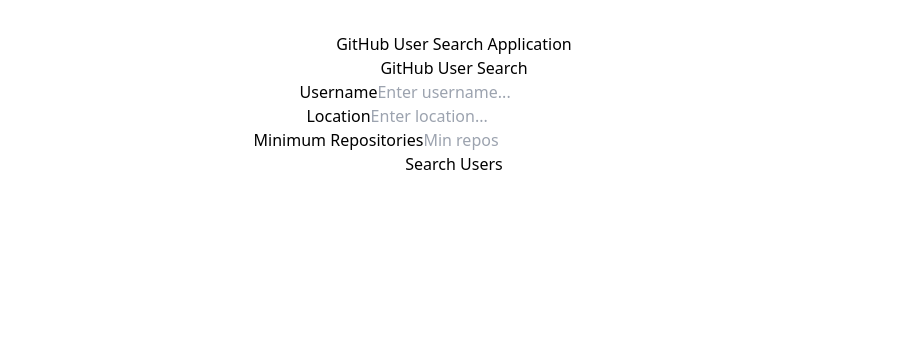
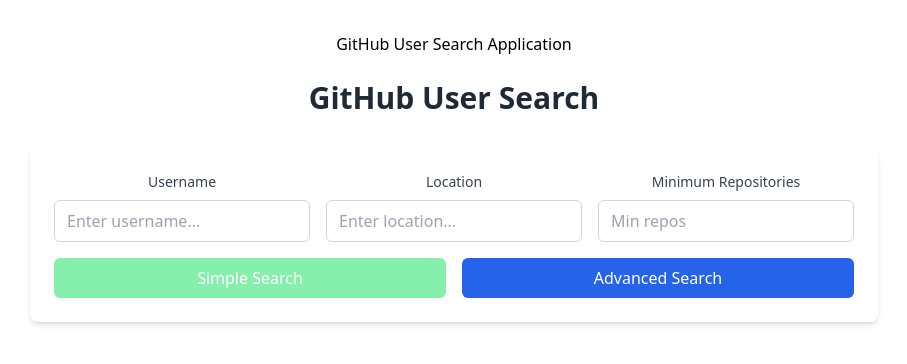
Before and after one commit to Hygue4/alx-fe-reactjs, a React app in the folder github-user-search/: page / in a window 1280 px wide. Shown: the top 364 px of the page, without its empty margins (186-1093 px from the left). Built offline with nearby package versions, Linux system fonts and the light colour scheme; the HTML template or start-up script is replaced by a standard one.

Commit message:
Fix: Separate UserCard component and remove unused imports

```diff
--- a/github-user-search/src/components/Search.jsx
+++ b/github-user-search/src/components/Search.jsx
@@ -1,5 +1,6 @@
 import { useState } from 'react';
-import { searchUsersAdvanced, getUserDetails } from '../services/githubService';
+import { searchUsersAdvanced, fetchUserData } from '../services/githubService';
+import UserCard from './UserCard';
 
 const Search = () => {
   const [searchParams, setSearchParams] = useState({
@@ -12,6 +13,31 @@
   const [error, setError] = useState(null);
   const [page, setPage] = useState(1);
   const [hasMore, setHasMore] = useState(false);
+
+  // Function that uses fetchUserData for simple search
+  const handleSimpleSearch = async (e) => {
+    e.preventDefault();
+    if (!searchParams.username.trim()) {
+      setError('Please enter a username');
+      return;
+    }
+
+    setLoading(true);
+    setError(null);
+    setUsers([]);
+    setPage(1);
+
+    try {
+      // Use fetchUserData for simple username search
+      const userData = await fetchUserData(searchParams.username);
+      setUsers([userData]); // Convert single user to array
+      setHasMore(false);
+    } catch {
+      setError('Looks like we cant find the user');
+    } finally {
+      setLoading(false);
+    }
+  };
 
   const handleInputChange = (e) => {
     const { name, value } = e.target;
@@ -67,73 +93,102 @@
   };
 
   return (
-    <div className="search-container">
-      <h2 className="search-title">GitHub User Search</h2>
+    <div className="max-w-4xl mx-auto p-6">
+      <h2 className="text-3xl font-bold text-center text-gray-800 mb-8">
+        GitHub User Search
+      </h2>
 
-      {/* Advanced Search Form */}
-      <form onSubmit={handleSubmit} className="search-form">
-        <div className="form-grid">
-          <div className="form-group">
-            <label className="form-label">Username</label>
+      {/* Search Form */}
+      <form
+        onSubmit={handleSubmit}
+        className="bg-white shadow-md rounded-lg p-6 mb-8"
+      >
+        <div className="grid grid-cols-1 md:grid-cols-3 gap-4 mb-4">
+          <div>
+            <label className="block text-sm font-medium text-gray-700 mb-2">
+              Username
+            </label>
             <input
               type="text"
               name="username"
               value={searchParams.username}
               onChange={handleInputChange}
               placeholder="Enter username..."
-              className="form-input"
+              className="w-full px-3 py-2 border border-gray-300 rounded-md focus:outline-none focus:ring-2 focus:ring-blue-500"
             />
           </div>
 
-          <div className="form-group">
-            <label className="form-label">Location</label>
+          <div>
+            <label className="block text-sm font-medium text-gray-700 mb-2">
+              Location
+            </label>
             <input
               type="text"
               name="location"
               value={searchParams.location}
               onChange={handleInputChange}
               placeholder="Enter location..."
-              className="form-input"
+              className="w-full px-3 py-2 border border-gray-300 rounded-md focus:outline-none focus:ring-2 focus:ring-blue-500"
             />
           </div>
 
-          <div className="form-group">
-            <label className="form-label">Minimum Repositories</label>
+          <div>
+            <label className="block text-sm font-medium text-gray-700 mb-2">
+              Minimum Repositories
+            </label>
             <input
               type="number"
               name="minRepos"
               value={searchParams.minRepos}
               onChange={handleInputChange}
               placeholder="Min repos"
-              className="form-input"
+              className="w-full px-3 py-2 border border-gray-300 rounded-md focus:outline-none focus:ring-2 focus:ring-blue-500"
             />
           </div>
         </div>
 
-        <button type="submit" disabled={loading} className="search-button">
-          {loading ? 'Searching...' : 'Search Users'}
-        </button>
+        {/* Two buttons - one using fetchUserData, one using searchUsersAdvanced */}
+        <div className="flex space-x-4">
+          <button
+            type="button"
+            onClick={handleSimpleSearch}
+            disabled={loading || !searchParams.username}
+            className="flex-1 bg-green-600 text-white py-2 px-4 rounded-md hover:bg-green-700 focus:outline-none focus:ring-2 focus:ring-green-500 disabled:bg-green-300 transition-colors"
+          >
+            {loading ? 'Searching...' : 'Simple Search'}
+          </button>
+          <button
+            type="submit"
+            disabled={loading}
+            className="flex-1 bg-blue-600 text-white py-2 px-4 rounded-md hover:bg-blue-700 focus:outline-none focus:ring-2 focus:ring-blue-500 disabled:bg-blue-300 transition-colors"
+          >
+            {loading ? 'Searching...' : 'Advanced Search'}
+          </button>
+        </div>
       </form>
 
-      {/* Error Message */}
-      {error && <div className="error-message">{error}</div>}
+      {/* Error and Loading States */}
+      {error && (
+        <div className="bg-red-100 border border-red-400 text-red-700 px-4 py-3 rounded mb-4">
+          {error}
+        </div>
+      )}
 
-      {/* Loading State */}
       {loading && users.length === 0 && (
-        <div className="loading-container">
-          <div className="loading-spinner"></div>
-          <p>Loading users...</p>
+        <div className="text-center py-8">
+          <div className="animate-spin rounded-full h-12 w-12 border-b-2 border-blue-600 mx-auto"></div>
+          <p className="mt-2 text-gray-600">Loading users...</p>
         </div>
       )}
 
       {/* Results */}
       {users.length > 0 && (
-        <div className="results-section">
-          <h3 className="results-title">
+        <div>
+          <h3 className="text-2xl font-semibold text-gray-800 mb-4">
             Search Results ({users.length} users found)
           </h3>
 
-          <div className="users-grid">
+          <div className="grid grid-cols-1 md:grid-cols-2 gap-6">
             {users.map((user) => (
               <UserCard key={user.id} user={user} />
             ))}
@@ -141,11 +196,11 @@
 
           {/* Load More Button */}
           {hasMore && (
-            <div className="load-more-container">
+            <div className="text-center mt-8">
               <button
                 onClick={loadMore}
                 disabled={loading}
-                className="load-more-button"
+                className="bg-gray-600 text-white py-2 px-6 rounded-md hover:bg-gray-700 focus:outline-none focus:ring-2 focus:ring-gray-500 disabled:bg-gray-300 transition-colors"
               >
                 {loading ? 'Loading...' : 'Load More'}
               </button>
@@ -157,88 +212,4 @@
   );
 };
 
-// User Card Component
-const UserCard = ({ user }) => {
-  const [userDetails, setUserDetails] = useState(null);
-  const [loadingDetails, setLoadingDetails] = useState(false);
-
-  const fetchDetails = async () => {
-    if (userDetails) return;
-
-    setLoadingDetails(true);
-    try {
-      const details = await getUserDetails(user.login);
-      setUserDetails(details);
-    } catch (error) {
-      console.error('Error fetching user details:', error);
-    } finally {
-      setLoadingDetails(false);
-    }
-  };
-
-  return (
-    <div className="user-card" onClick={fetchDetails}>
-      <div className="user-header">
-        <img
-          src={user.avatar_url}
-          alt={`${user.login}'s avatar`}
-          className="user-avatar"
-        />
-        <div className="user-basic-info">
-          <h4 className="user-login">{user.login}</h4>
-          <a
-            href={user.html_url}
-            target="_blank"
-            rel="noopener noreferrer"
-            className="profile-link"
-            onClick={(e) => e.stopPropagation()}
-          >
-            View Profile
-          </a>
-        </div>
-      </div>
-
-      {/* Additional details when loaded */}
-      {userDetails && (
-        <div className="user-details">
-          <div className="detail-row">
-            <span className="detail-label">Name:</span>
-            <span className="detail-value">
-              {userDetails.name || 'Not provided'}
-            </span>
-          </div>
-          <div className="detail-row">
-            <span className="detail-label">Location:</span>
-            <span className="detail-value">
-              {userDetails.location || 'Not provided'}
-            </span>
-          </div>
-          <div className="detail-row">
-            <span className="detail-label">Public Repos:</span>
-            <span className="detail-value">{userDetails.public_repos}</span>
-          </div>
-          <div className="detail-row">
-            <span className="detail-label">Followers:</span>
-            <span className="detail-value">{userDetails.followers}</span>
-          </div>
-          {userDetails.bio && (
-            <div className="user-bio">
-              <strong>Bio:</strong> {userDetails.bio}
-            </div>
-          )}
-        </div>
-      )}
-
-      {loadingDetails && (
-        <div className="loading-container">
-          <div
-            className="loading-spinner"
-            style={{ width: '30px', height: '30px' }}
-          ></div>
-        </div>
-      )}
-    </div>
-  );
-};
-
 export default Search;
--- /dev/null
+++ b/github-user-search/src/components/UserCard.jsx
@@ -0,0 +1,92 @@
+import { useState } from 'react';
+import { getUserDetails } from '../services/githubService';
+
+const UserCard = ({ user }) => {
+  const [userDetails, setUserDetails] = useState(null);
+  const [loadingDetails, setLoadingDetails] = useState(false);
+
+  const fetchDetails = async () => {
+    if (userDetails) return;
+
+    setLoadingDetails(true);
+    try {
+      const details = await getUserDetails(user.login);
+      setUserDetails(details);
+    } catch (error) {
+      console.error('Error fetching user details:', error);
+    } finally {
+      setLoadingDetails(false);
+    }
+  };
+
+  return (
+    <div
+      className="bg-white shadow-lg rounded-lg p-6 hover:shadow-xl transition-shadow cursor-pointer border-2 border-transparent hover:border-blue-500"
+      onClick={fetchDetails}
+    >
+      <div className="flex items-center space-x-4">
+        <img
+          src={user.avatar_url}
+          alt={`${user.login}'s avatar`}
+          className="w-16 h-16 rounded-full"
+        />
+        <div className="flex-1">
+          <h4 className="text-lg font-semibold text-gray-800">{user.login}</h4>
+          <a
+            href={user.html_url}
+            target="_blank"
+            rel="noopener noreferrer"
+            className="text-blue-600 hover:text-blue-800 text-sm font-medium"
+            onClick={(e) => e.stopPropagation()}
+          >
+            View Profile
+          </a>
+        </div>
+      </div>
+
+      {/* Additional details when loaded */}
+      {userDetails && (
+        <div className="mt-4 pt-4 border-t border-gray-200">
+          <div className="space-y-2 text-sm">
+            <p className="flex justify-between">
+              <span className="font-medium text-gray-600">Name:</span>
+              <span className="text-gray-800">
+                {userDetails.name || 'Not provided'}
+              </span>
+            </p>
+            <p className="flex justify-between">
+              <span className="font-medium text-gray-600">Location:</span>
+              <span className="text-gray-800">
+                {userDetails.location || 'Not provided'}
+              </span>
+            </p>
+            <p className="flex justify-between">
+              <span className="font-medium text-gray-600">Public Repos:</span>
+              <span className="text-gray-800">{userDetails.public_repos}</span>
+            </p>
+            <p className="flex justify-between">
+              <span className="font-medium text-gray-600">Followers:</span>
+              <span className="text-gray-800">{userDetails.followers}</span>
+            </p>
+            {userDetails.bio && (
+              <div className="mt-3 pt-3 border-t border-gray-200">
+                <p className="font-medium text-gray-600 mb-1">Bio:</p>
+                <p className="text-gray-700 text-sm leading-relaxed">
+                  {userDetails.bio}
+                </p>
+              </div>
+            )}
+          </div>
+        </div>
+      )}
+
+      {loadingDetails && (
+        <div className="mt-4 text-center">
+          <div className="animate-spin rounded-full h-6 w-6 border-b-2 border-blue-600 mx-auto"></div>
+        </div>
+      )}
+    </div>
+  );
+};
+
+export default UserCard;
```
